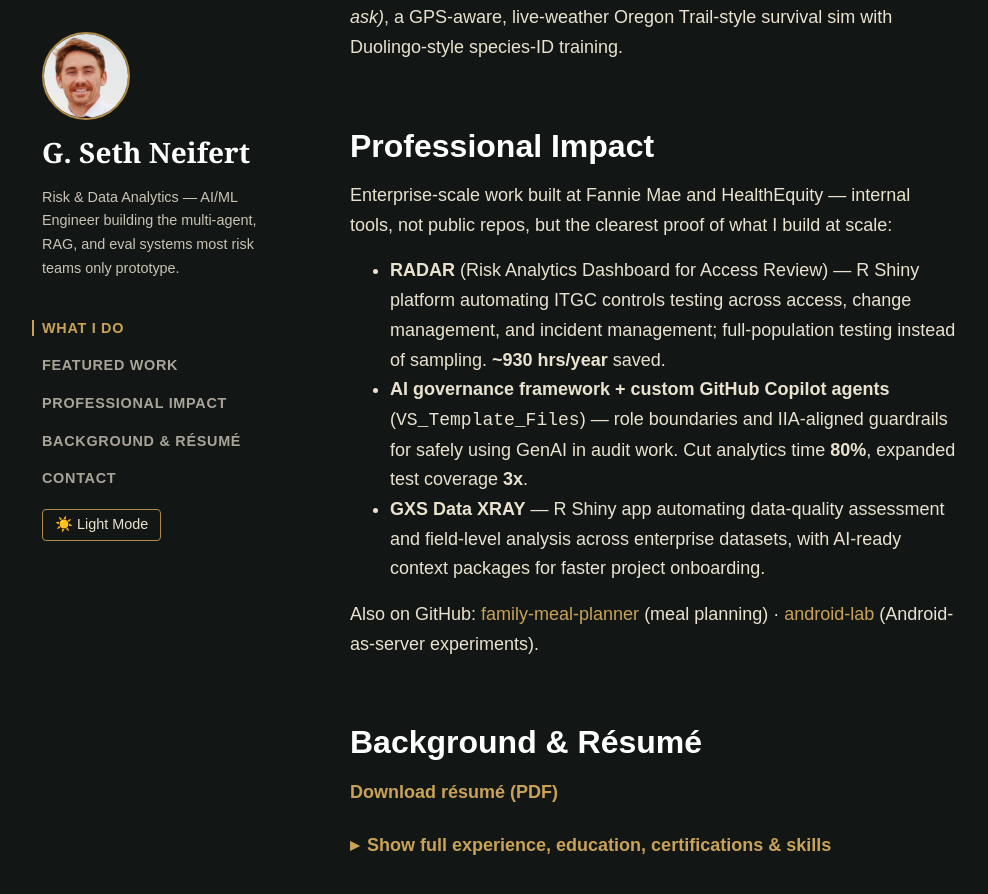
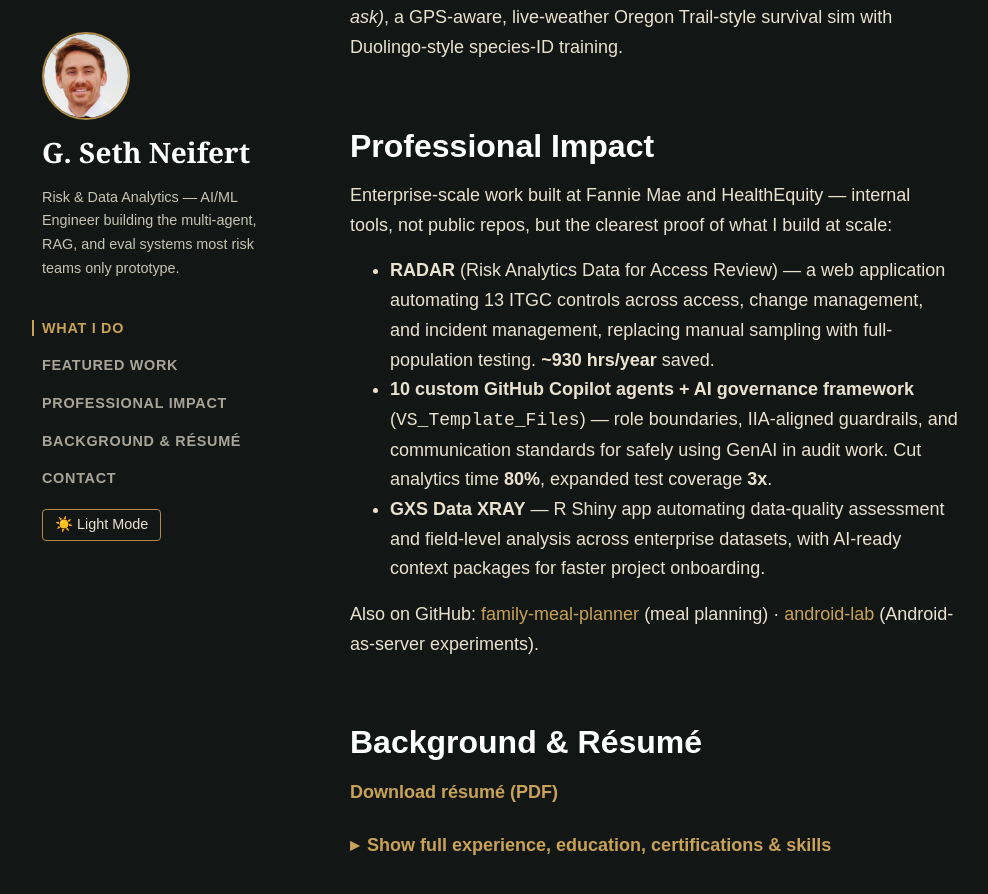
Before and after one commit to neifertg/neifertg.github.io, a Jekyll site: the page built from index.md, in a window 1280 px wide and 900 px high, scrolled down 2708 px. Shown: the top 894 px of the window, without its empty margins (22-1010 px from the left). Built offline with Jekyll 4.4.1, drawn with Linux system fonts in a browser that asks for light colours; part of the change alters nothing that is shown.

Commit message:
Align résumé section with latest Overleaf resume master
Update Fannie Mae/HealthEquity titles and bullets, fix inconsistent
RADAR acronym/description, and replace the Skills line with the
master's categorized list.

```diff
--- a/index.md
+++ b/index.md
@@ -76,8 +76,8 @@ Also in that repo, outside the audit domain — general applied-ML breadth:
 
 Enterprise-scale work built at Fannie Mae and HealthEquity — internal tools, not public repos, but the clearest proof of what I build at scale:
 
-- **RADAR** (Risk Analytics Dashboard for Access Review) — R Shiny platform automating ITGC controls testing across access, change management, and incident management; full-population testing instead of sampling. **~930 hrs/year** saved.
-- **AI governance framework + custom GitHub Copilot agents** (`VS_Template_Files`) — role boundaries and IIA-aligned guardrails for safely using GenAI in audit work. Cut analytics time **80%**, expanded test coverage **3x**.
+- **RADAR** (Risk Analytics Data for Access Review) — a web application automating 13 ITGC controls across access, change management, and incident management, replacing manual sampling with full-population testing. **~930 hrs/year** saved.
+- **10 custom GitHub Copilot agents + AI governance framework** (`VS_Template_Files`) — role boundaries, IIA-aligned guardrails, and communication standards for safely using GenAI in audit work. Cut analytics time **80%**, expanded test coverage **3x**.
 - **GXS Data XRAY** — R Shiny app automating data-quality assessment and field-level analysis across enterprise datasets, with AI-ready context packages for faster project onboarding.
 
 Also on GitHub: [family-meal-planner](https://github.com/neifertg/family-meal-planner) (meal planning) · [android-lab](https://github.com/neifertg/android-lab) (Android-as-server experiments).
@@ -95,21 +95,17 @@ Also on GitHub: [family-meal-planner](https://github.com/neifertg/family-meal-pl
 
 <div class="timeline" markdown="1">
 <div class="timeline-entry" markdown="1">
-<div class="timeline-header"><span class="timeline-role">Internal Audit — Senior Associate, Data & Analytics</span><span class="timeline-meta">Fannie Mae · Feb 2022 – Present</span></div>
+<div class="timeline-header"><span class="timeline-role">Senior Risk Analyst &amp; Data Scientist</span><span class="timeline-meta">Fannie Mae · Feb 2022 – Present</span></div>
 
-- Architected and deployed RADAR, an R Shiny platform automating ITGC controls testing — full-population testing instead of manual sampling, ~930 hrs/year saved.
-- Built custom GitHub Copilot agents and authored the supporting AI governance framework — cut audit analytics time 80% while expanding test coverage 3x.
-- Built GXS Data XRAY, automating data quality assessment, document conversion, and field-level analysis across enterprise datasets.
-- Led department-wide Data Labs training on advanced analytics, AI enablement, and practical GenAI use cases.
-- Built and deployed ML models (NLP, anomaly detection, peer analysis), R Shiny dashboards, and automated ETL pipelines, partnering with IT, audit, and risk stakeholders.
+- Built 10 custom GitHub Copilot agents and authored the supporting AI governance framework (role boundaries, IIA-aligned guardrails, communication standards) — reducing audit analytics time by 80% while expanding test coverage 3x.
+- Built RADAR (Risk Analytics Data for Access Review), a web application automating 13 ITGC controls across access, change management, and incident management — replacing manual sampling with full-population testing and saving an estimated ~930 hours/year.
+- Built and deployed ML models (NLP, anomaly detection, peer analysis), R Shiny dashboards, and automated ETL pipelines; partnered with IT, audit, and risk stakeholders to define KPIs and co-design scalable analytics aligned with enterprise data governance.
 </div>
 <div class="timeline-entry" markdown="1">
-<div class="timeline-header"><span class="timeline-role">Internal Auditor</span><span class="timeline-meta">HealthEquity · Feb 2018 – Feb 2022</span></div>
+<div class="timeline-header"><span class="timeline-role">Senior Internal Auditor – Data Analytics Lead</span><span class="timeline-meta">HealthEquity · Feb 2018 – Feb 2022</span></div>
 
-- Project-managed the Data Analytics program aligning risk with team strategy; tools: SQL Management Studio, Azure, Windows PowerShell.
-- Led issue-remediation reporting (Tableau, VBA-enabled workbooks) tracking high-risk issues through their lifecycle for IA and Executive management.
-- Administered the GRC platform — data maintenance, dashboard development, partner relations, training, reporting, and user access.
-- Participated in risk assessment, planning, fieldwork, and reporting for SOX and operational engagements.
+- Built analytics pipelines and Tableau dashboards for audit, risk, and compliance monitoring; automated controls testing using SQL, VBA, and Azure.
+- Managed GRC system integrations and delivered data solutions for internal stakeholders.
 </div>
 <div class="timeline-entry" markdown="1">
 <div class="timeline-header"><span class="timeline-role">Information Technology Services Specialist</span><span class="timeline-meta">Brigham Young University · Aug 2017 – Feb 2018</span></div>
@@ -152,7 +148,10 @@ Also on GitHub: [family-meal-planner](https://github.com/neifertg/family-meal-pl
 
 ### Skills
 
-Python · R / Shiny · SQL · NLP · Retrieval-augmented generation (hand-rolled, no framework) · Evals & retrieval guardrails · Embedding-based retrieval debugging · Tableau · VBA · Azure · AWS · Splunk · ETL Pipeline Design
+- **Languages:** Python, R, SQL, PowerShell
+- **AI Engineering & ML:** NLP, Predictive Modeling, Clustering, Anomaly Detection, RAG, Multi-Agent Orchestration, Prompt Engineering, Evals, AI Governance
+- **Cloud & DevOps:** AWS (SageMaker AI, Bedrock), Docker, GitHub Actions (CI)
+- **Platforms & Tools:** VS Code, GitHub Copilot, MCP, Git, Jupyter, Posit (R), Tableau, Jira, Bitbucket, GRC Tools
 
 </details>
 
```
